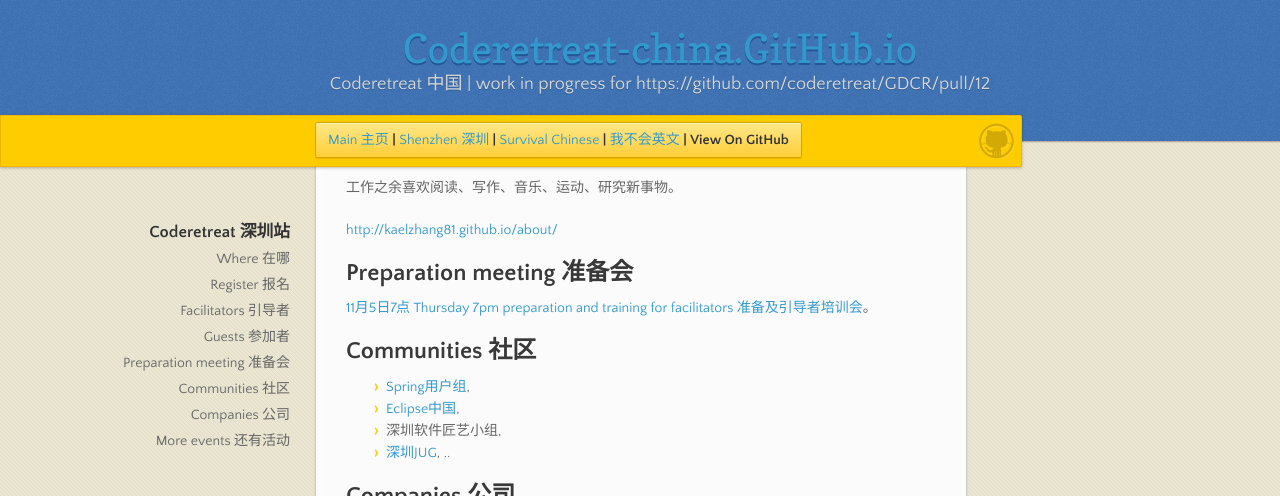
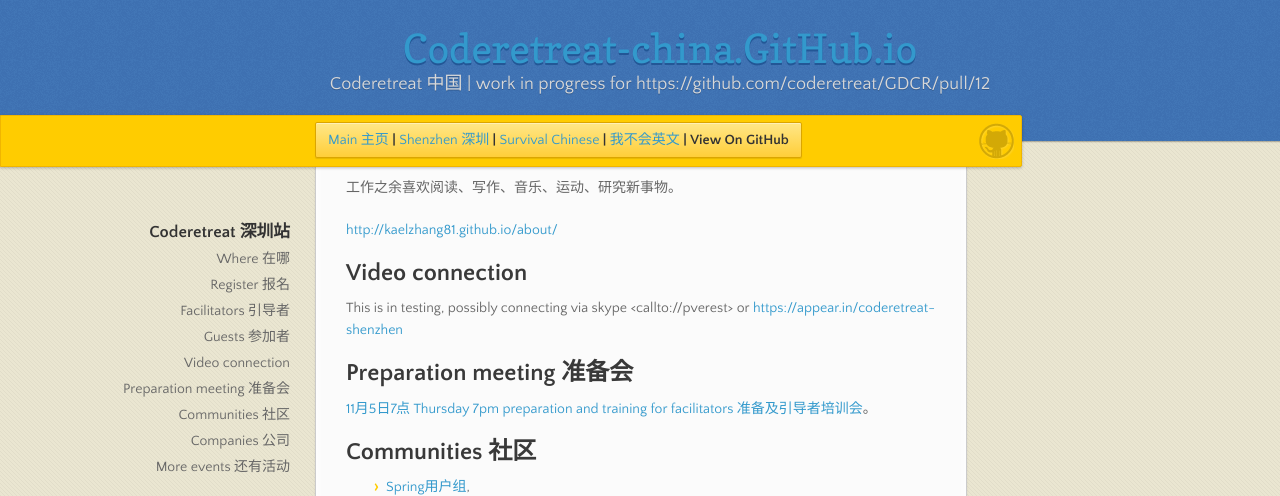
Before and after one commit to coderetreat-china/coderetreat-china.github.io, a Jekyll site: the page built from shenzhen.md, in a window 1280 px wide and 900 px high, scrolled down 3003 px, cut to the strip 0-496 px from the top of the window. Built offline with Jekyll 4.4.1, drawn with Linux system fonts in a browser that asks for light colours.

Commit message:
Video connection

```diff
--- a/shenzhen.md
+++ b/shenzhen.md
@@ -74,6 +74,10 @@ He likes to spend his spare time with family and friends enjoying cycling, trave
 
 <http://kaelzhang81.github.io/about/>
 
+## Video connection
+
+This is in testing, possibly connecting via skype <callto://pverest> or <https://appear.in/coderetreat-shenzhen>
+
 ## Preparation meeting 准备会
 
 [11月5日7点 Thursday 7pm preparation and training for facilitators 准备及引导者培训会](http://coderetreat.org/events/shenzhen-china-preparation-and-training-on-november-5th-7pm)。
```
